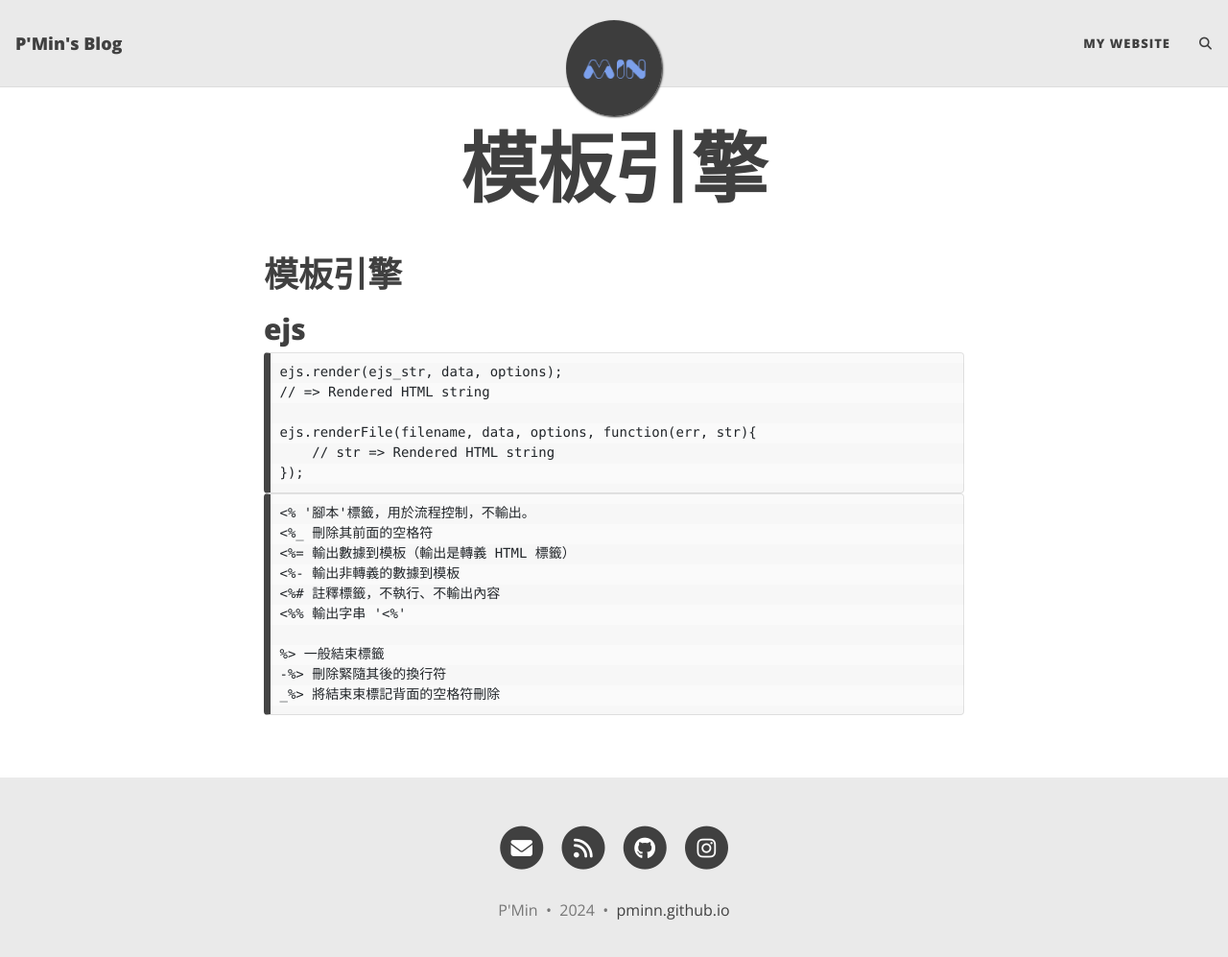
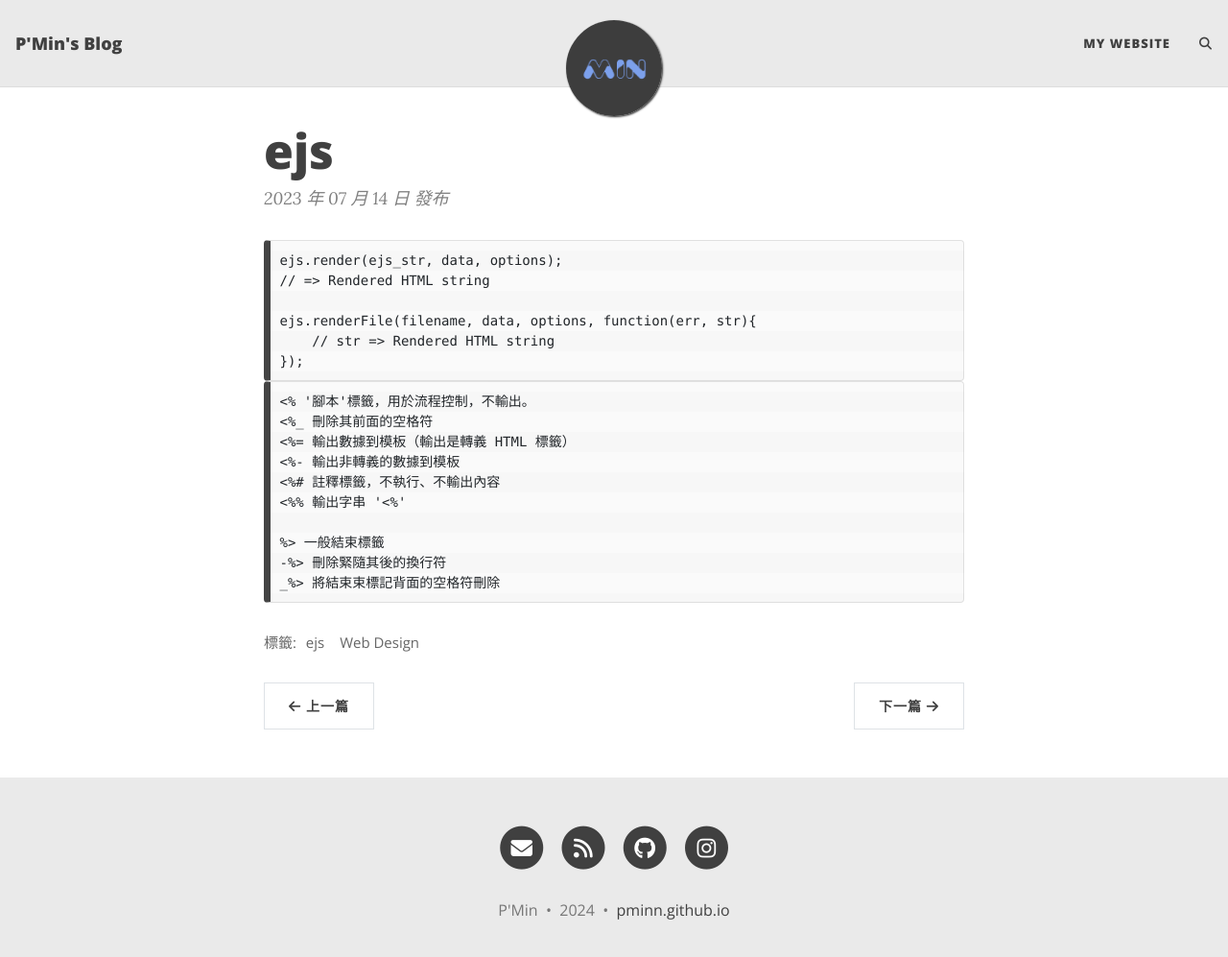
Before and after one commit to PMinn/blog, a Jekyll site: the page built from _posts/2023-07-14-ejs.md, in a window 1280 px wide and 1010 px high. Shown: the top 997 px of the window at 96% size. Built offline with Jekyll 4.4.1, drawn with Linux system fonts in a browser that asks for light colours; our own code applies the rules of GitHub Pages for plain Markdown files; comment, search, counter and statistics services are not loaded.

Commit message:
feat: add post

````diff
--- a/Web/ejs/README.md
+++ b/_posts/2023-07-14-ejs.md
@@ -1,5 +1,10 @@
-# 模板引擎
-## ejs
+---
+layout: post
+title: ejs
+tags: [ejs,Web Design]
+---
+
+
 ```
 ejs.render(ejs_str, data, options);
 // => Rendered HTML string
@@ -8,6 +13,7 @@ ejs.renderFile(filename, data, options, function(err, str){
     // str => Rendered HTML string
 });
 ```
+
 ```
 <% '腳本'標籤，用於流程控制，不輸出。
 <%_ 刪除其前面的空格符
````
